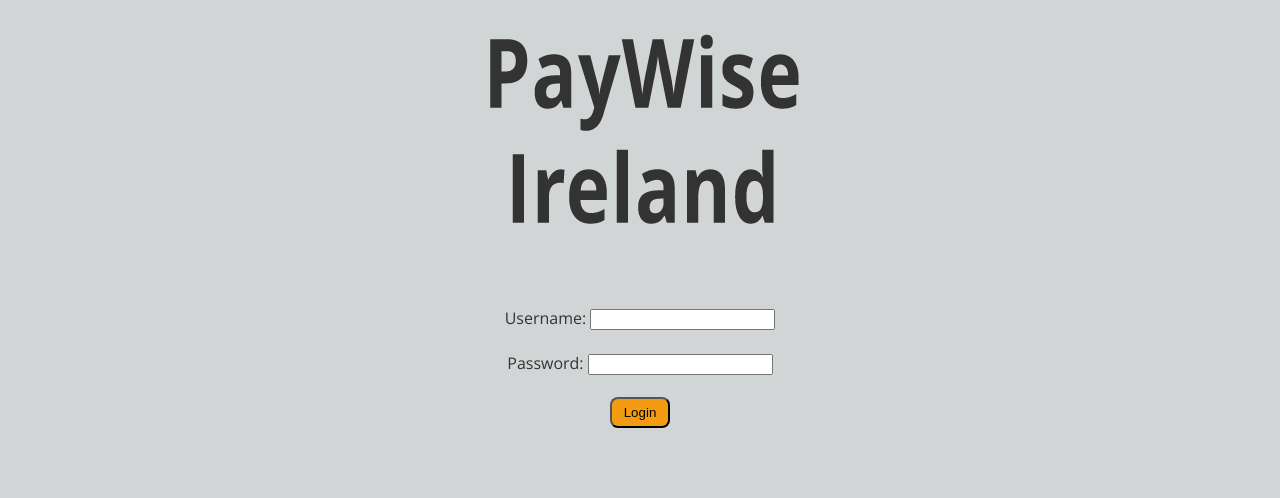
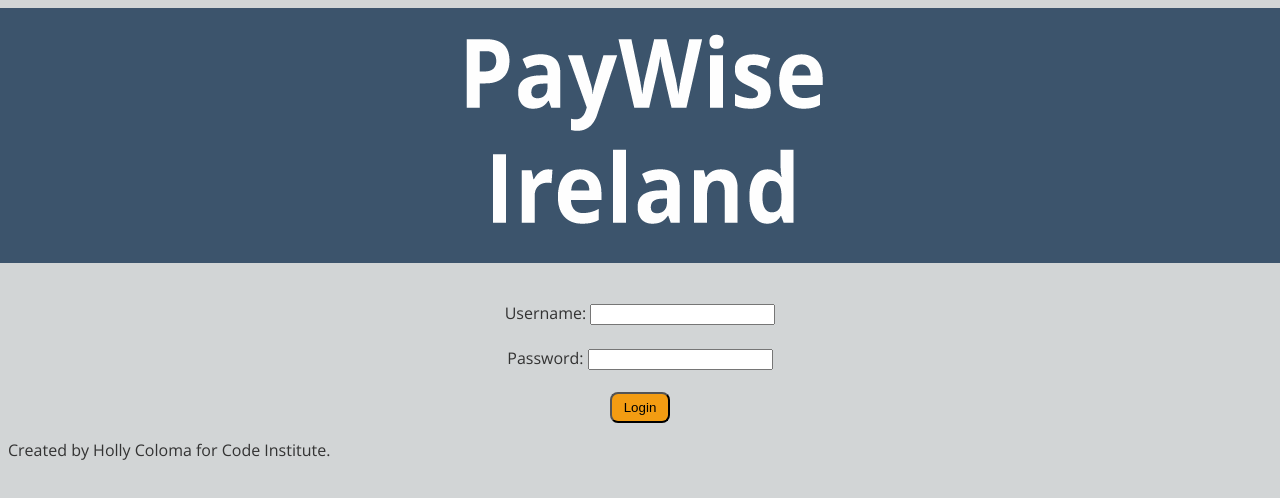
Before and after one commit to hpcoloma/Javascrip-pp2, a plain HTML site: page index.html in a window 1280 px wide. Drawn offline with nearby package versions, Linux system fonts and the light colour scheme.

Commit message:
Add style  to the header in index.html

```diff
--- a/assets/css/style.css
+++ b/assets/css/style.css
@@ -12,6 +12,20 @@
 /*Header*/
 header {
     text-align: center;
+    position: fixed;
+    z-index: 99;
+    width: 100%;
+    background-color: #3C546C;
+    margin-left: 0;
+}
+
+/*Main Content*/
+main {
+    /* To push footer down*/
+    flex: 1 0 auto;
+    margin-top: 250px;
+
+
 }
 
 form {
--- a/index.html
+++ b/index.html
@@ -19,9 +19,11 @@
     <title>PayWise Ireland</title>
 </head>
 <body>
-    <header><img src="assets/images/logo.png" id="logo-img" alt="Paywise Ireland"></header>
+    <header style="left:0px;"><img src="assets/images/logo-white.png" id="logo-img" alt="Paywise Ireland"></header>
     <br>
     <br>
+    <!--Main Content-->
+    <main>
     <form id="login-form">
         <div class="username">
             <label for="username">Username:</label>
@@ -39,6 +41,9 @@
         </div>
 
     </form>
+    </main>
+    <!--Footer-->
+    <footer><p>Created by Holly Coloma for Code Institute.</p></footer>
 
     <script src="assets/js/script.js"></script>
 </body>
```
Also changed, not shown: registers.html (+4 -0 lines), assets/images/logo-white.png (added).
